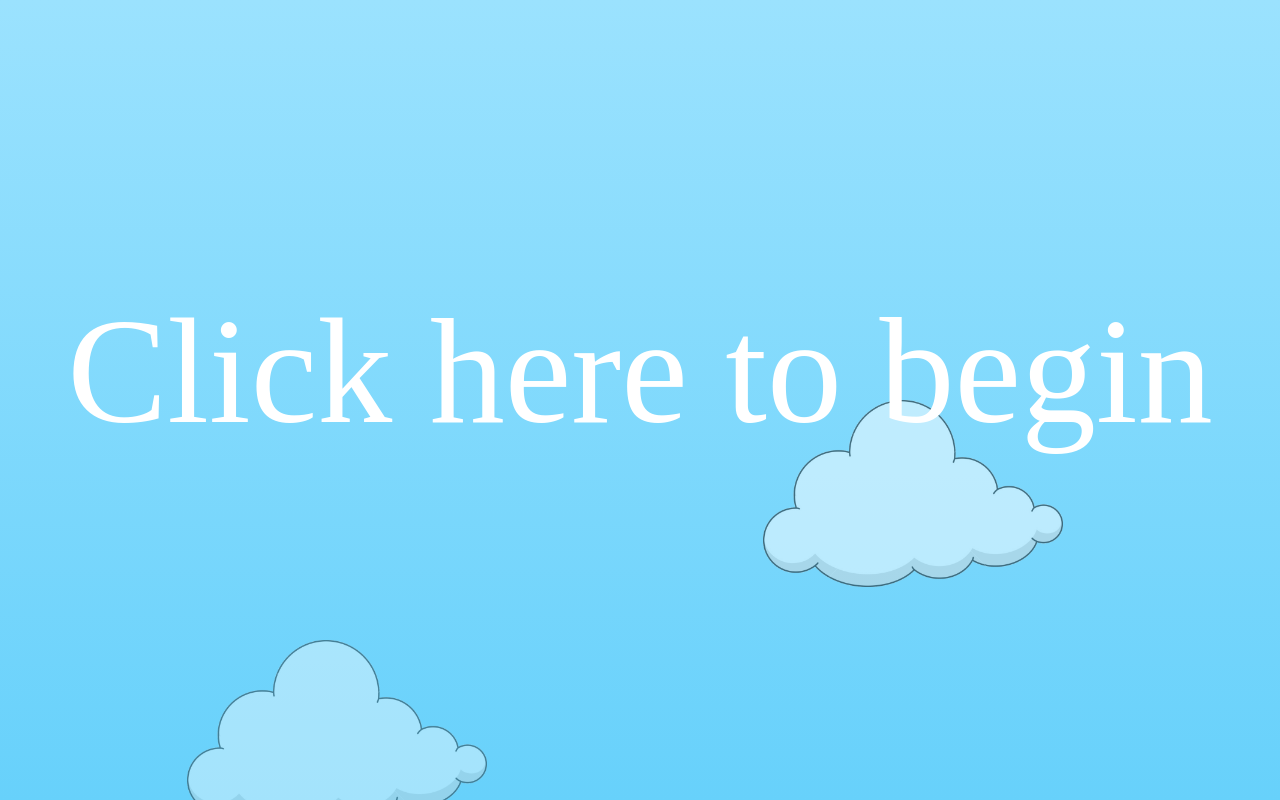
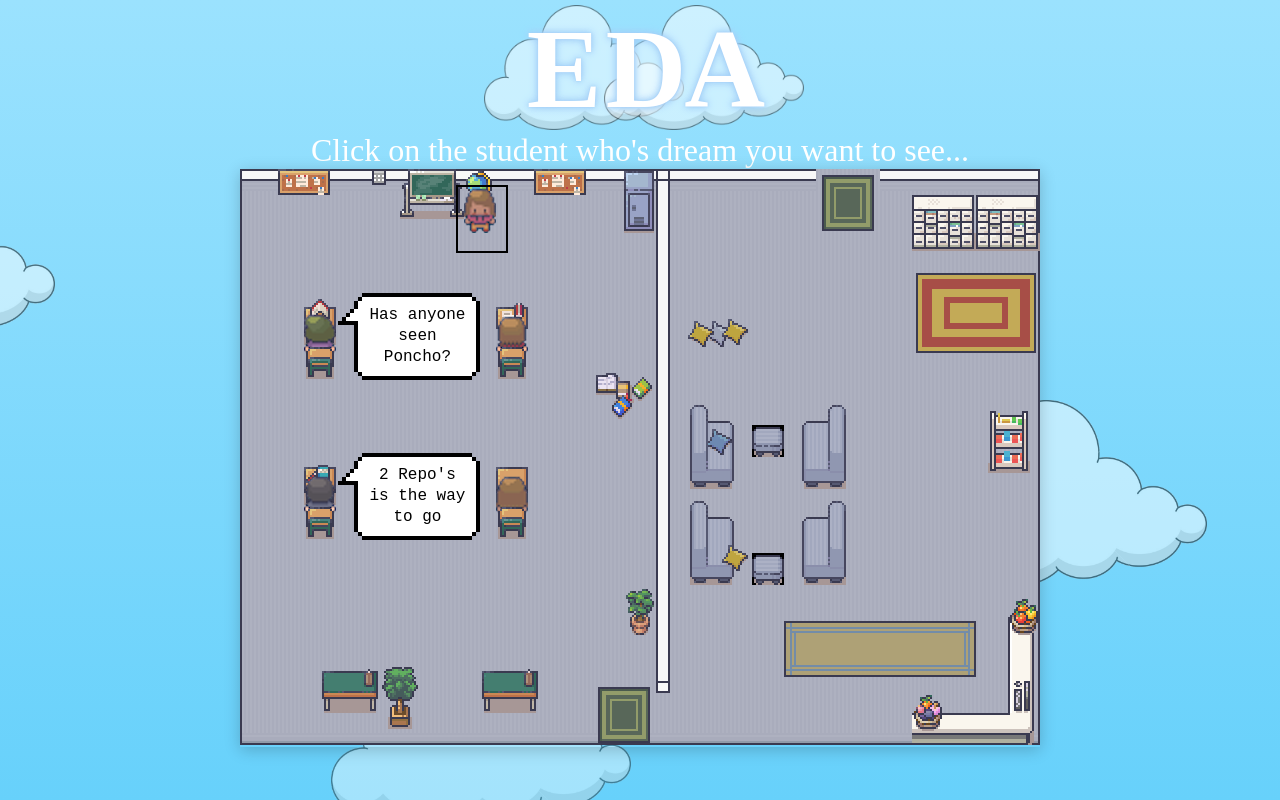
Before and after one commit to kotare-2021/phaser-playground, a React (Create React App) app: page / in a window 1280 px wide. Built offline with nearby package versions, Linux system fonts and the light colour scheme; a web font is replaced by a local one.

Commit message:
make Bren component and add speech on mouse enter

```diff
--- a/src/Components/App.jsx
+++ b/src/Components/App.jsx
@@ -8,7 +8,7 @@ import Clouds from './Clouds'
 
 const App = (props) => {
   //state
-  const [scene, setScene] = useState('')
+  const [scene, setScene] = useState('classroom')
   const [dream, setDream] = useState('')
 
   // audio files
--- /dev/null
+++ b/src/Components/Bren.jsx
@@ -0,0 +1,31 @@
+import React, { useState } from 'react'
+
+const Bren = (props) => {
+
+  const [visible, setVisible] = useState('hidden')
+
+  const brenPos = {
+    border: '2px solid black',
+    position: 'absolute',
+    top: '1rem',
+    left: '13.5rem',
+    height: '4rem',
+    width: '3rem'
+  }
+
+  const brenSpeech = {
+    position: 'absolute',
+    top: '0.5rem',
+    left: '17rem',
+    visibility: visible
+  }
+
+  return (
+    <>
+      <div style={brenPos} className='clickable' onMouseEnter={() => setVisible('visible')} onMouseLeave={() => setVisible('hidden')}></div>
+      <div className='bubble mini left' style={brenSpeech}>Test</div>
+    </>
+  )
+}
+
+export default Bren
--- a/src/Components/Classroom.jsx
+++ b/src/Components/Classroom.jsx
@@ -3,7 +3,7 @@
     import Header from './Header'
     import Speech from './Speech'
     import Thoughts from './Thoughts'
-    import Footer from './Footer'
+    import Bren from './Bren'
 
     const characters = [
       { name: 'fred', style: { left: '3.3rem', top: '9rem' }, img: 'fred/football.png' },
@@ -70,6 +70,7 @@
 
             <Speech />
             <Thoughts fade={fade} imgThought={imgThought} startDream={startDream}/>
+            <Bren />
           </div>
         </div>
 
```
